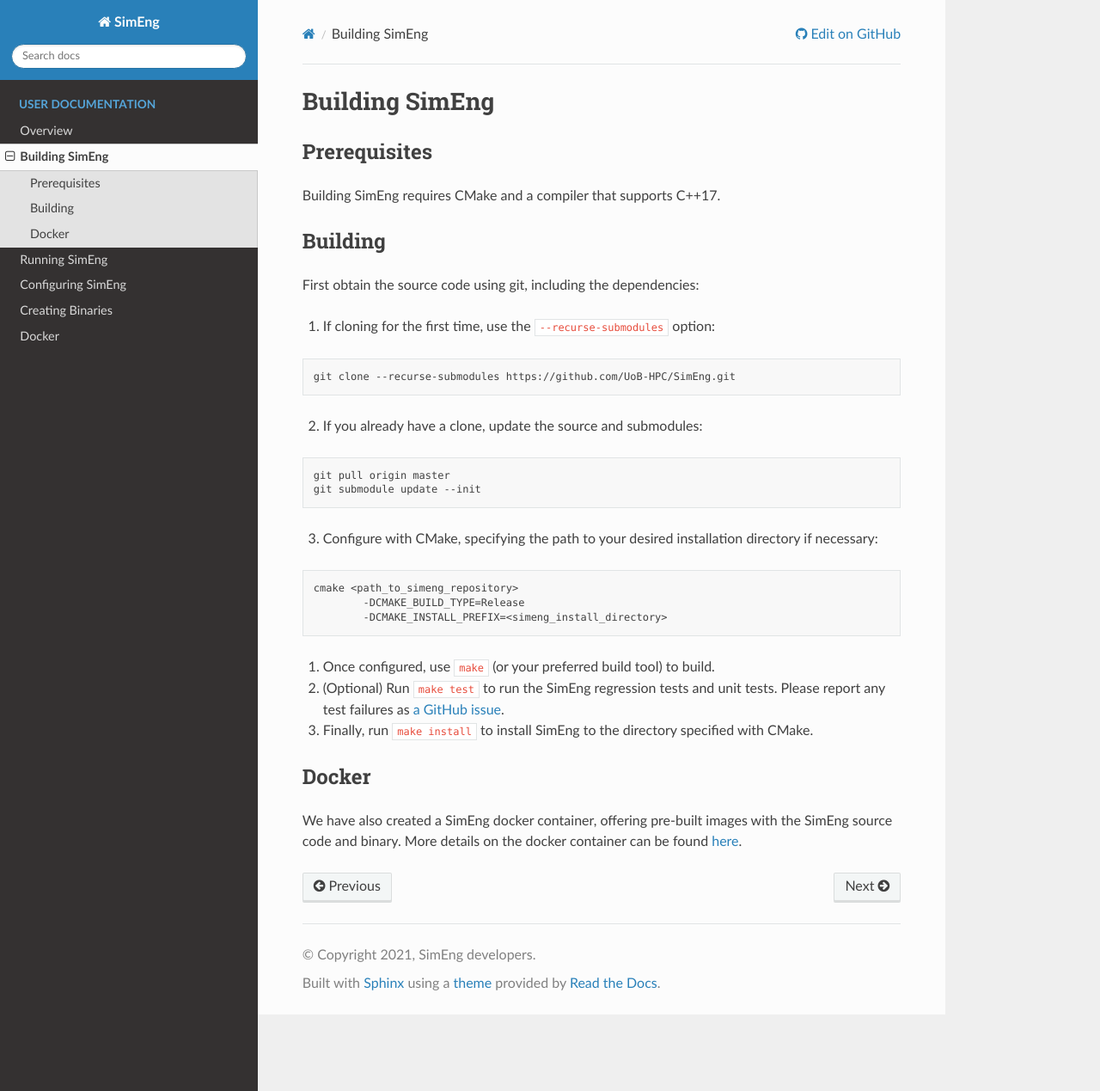
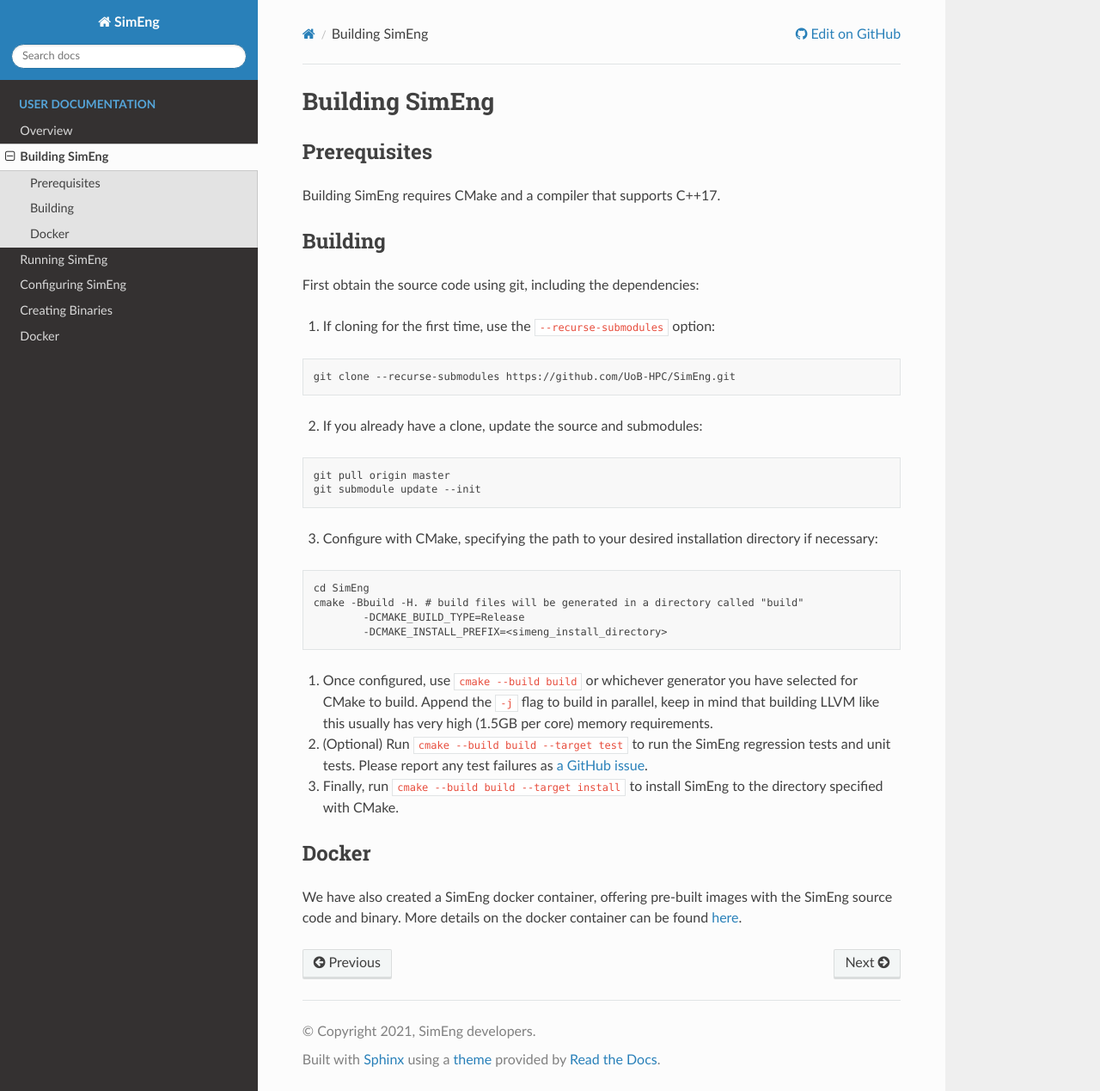
Before and after one commit to UoB-HPC/SimEng, a Sphinx documentation site: the page built from docs/sphinx/user/building_simeng.rst, in a window 1280 px wide and 1269 px high. Shown: the whole window at 86% size. Built offline with Sphinx 7.4.7 and the Read the Docs theme 2.0.0, drawn with Linux system fonts in a browser that asks for light colours; pages that are not in the unit, such as notebooks, are missing from menus.

Commit message:
Minor clarifications on CMake build instructions Added missing gitignore entries to cover submodule introduced artefacts

```diff
--- a/docs/sphinx/user/building_simeng.rst
+++ b/docs/sphinx/user/building_simeng.rst
@@ -28,15 +28,16 @@
 
 .. code-block:: text
 
-        cmake <path_to_simeng_repository>
+        cd SimEng
+        cmake -Bbuild -H. # build files will be generated in a directory called "build"
                 -DCMAKE_BUILD_TYPE=Release
                 -DCMAKE_INSTALL_PREFIX=<simeng_install_directory>
 
-1. Once configured, use ``make`` (or your preferred build tool) to build.
+1. Once configured, use ``cmake --build build`` or whichever generator you have selected for CMake to build. Append the ``-j`` flag to build in parallel, keep in mind that building LLVM like this usually has very high (1.5GB per core) memory requirements.
 
-2. (Optional) Run ``make test`` to run the SimEng regression tests and unit tests. Please report any test failures as `a GitHub issue <https://github.com/UoB-HPC/SimEng/issues>`_.
+2. (Optional) Run ``cmake --build build --target test`` to run the SimEng regression tests and unit tests. Please report any test failures as `a GitHub issue <https://github.com/UoB-HPC/SimEng/issues>`_.
 
-3. Finally, run ``make install`` to install SimEng to the directory specified with CMake.
+3. Finally, run ``cmake --build build --target install`` to install SimEng to the directory specified with CMake.
 
 
 Docker
```
Also changed, not shown: 1 other file.
